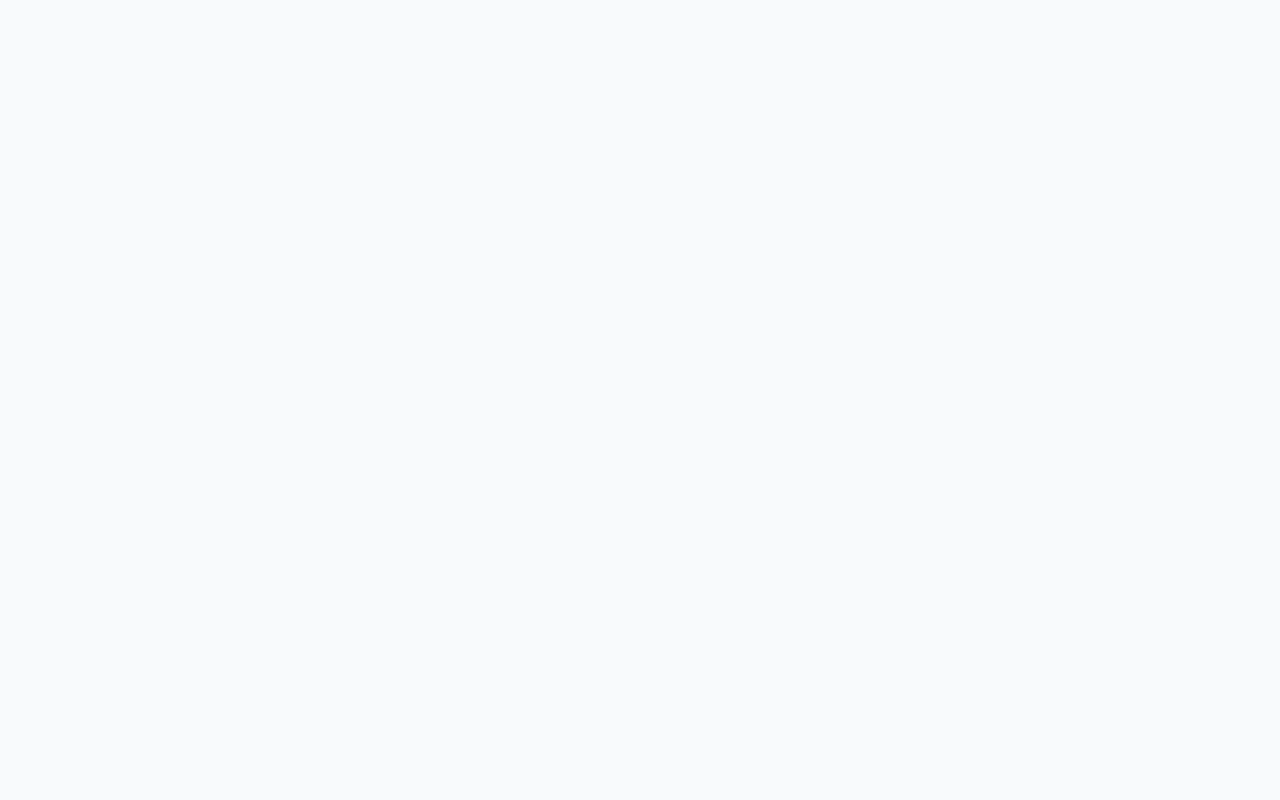
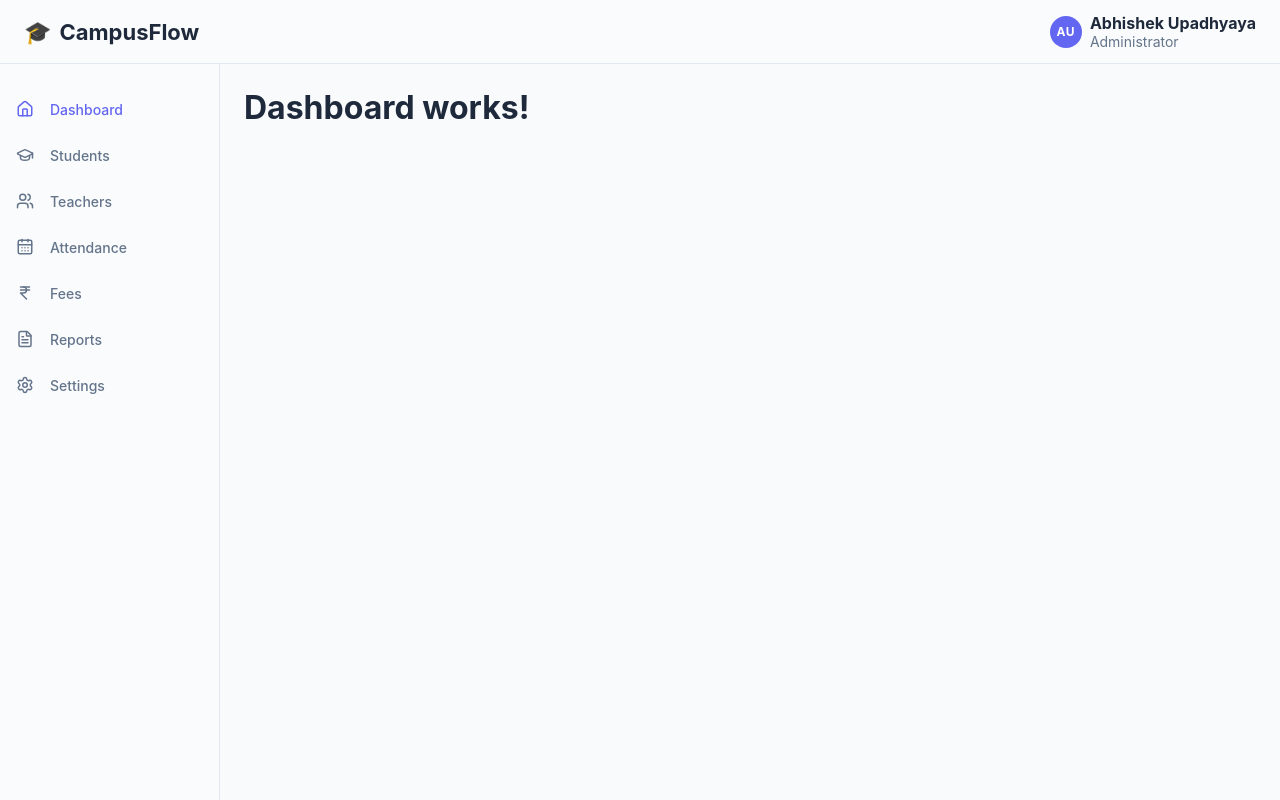
Before and after one commit to itsmeabhishekupadhyaya/campusflow, a React (Vite) app in the folder client/: page /dashboard in a window 1280 px wide. Before the commit this address had no page. Built offline with nearby package versions, Linux system fonts and the light colour scheme.

Commit message:
feat:ds-011-Enterprise-sidebar

```diff
--- /dev/null
+++ b/client/src/features/attendance/pages/attendancePage.tsx
@@ -0,0 +1,4 @@
+const AttendancePage = () => {
+  return <h1>Attendance works!</h1>;
+};
+export default AttendancePage;
--- /dev/null
+++ b/client/src/features/fees/pages/feePage.tsx
@@ -0,0 +1,4 @@
+const FeePage = () => {
+  return <h1>Fee works!</h1>;
+};
+export default FeePage;
--- /dev/null
+++ b/client/src/features/reports/pages/reportPage.tsx
@@ -0,0 +1,4 @@
+const ReportPage = () => {
+  return <h1>Report works!</h1>;
+};
+export default ReportPage;
--- /dev/null
+++ b/client/src/features/settings/pages/settingPage.tsx
@@ -0,0 +1,4 @@
+const SettingPage = () => {
+  return <h1>Setting works!</h1>;
+};
+export default SettingPage;
--- /dev/null
+++ b/client/src/features/teachers/pages/teachersPage.tsx
@@ -0,0 +1,4 @@
+const TeacherPage = () => {
+  return <h1>Teacher Page works!</h1>;
+};
+export default TeacherPage;
--- a/client/src/routes/AppRoutes.tsx
+++ b/client/src/routes/AppRoutes.tsx
@@ -7,15 +7,27 @@ import ProtectedRoute from './ProtectedRoute';
 import { AppLayout } from '../ui';
 
 import StudentListPage from '../features/students/pages/StudentListPage';
+import DashboardPage from '../features/dashboard/pages/DashboardPage';
+import TeacherPage from '../features/teachers/pages/teachersPage';
+import FeePage from '../features/fees/pages/feePage';
+import AttendancePage from '../features/attendance/pages/attendancePage';
+import SettingPage from '../features/settings/pages/settingPage';
+import ReportPage from '../features/reports/pages/reportPage';
 
 const AppRoutes = () => {
   return (
     <Routes>
-      <Route path={RoutePaths.ROOT} element={<Navigate to={RoutePaths.STUDENTS} replace />} />
+      <Route path={RoutePaths.ROOT} element={<Navigate to={RoutePaths.DASHBOARD} replace />} />
 
       <Route element={<ProtectedRoute />}>
         <Route element={<AppLayout />}>
           <Route path={RoutePaths.STUDENTS} element={<StudentListPage />} />
+          <Route path={RoutePaths.DASHBOARD} element={<DashboardPage />} />
+          <Route path={RoutePaths.TEACHERS} element={<TeacherPage />} />
+          <Route path={RoutePaths.FEES} element={<FeePage />} />
+          <Route path={RoutePaths.ATTENDANCE} element={<AttendancePage />} />
+          <Route path={RoutePaths.SETTINGS} element={<SettingPage />} />
+          <Route path={RoutePaths.REPORTS} element={<ReportPage />} />
         </Route>
       </Route>
     </Routes>
--- a/client/src/ui/components/layout/Sidebar/Sidebar.tsx
+++ b/client/src/ui/components/layout/Sidebar/Sidebar.tsx
@@ -1,13 +1,25 @@
-import { navigationItems } from '../../../../config';
+import { navigationItems, type NavigationItem } from '../../../../config';
+import { useLocation, useNavigate } from 'react-router-dom';
 
 import styles from './Sidebar.module.css';
 
 import { Navigation } from '../../Navigation';
 
 const Sidebar = () => {
+  const navigate = useNavigate();
+  const location = useLocation();
+  const activeItem = navigationItems.find((item) => item.path === location.pathname);
+  const handleNavigation = (item: NavigationItem) => {
+    navigate(item.path);
+  };
   return (
     <aside className={styles.sidebar}>
-      <Navigation items={navigationItems} direction="vertical" activeItemId="students" />
+      <Navigation
+        items={navigationItems}
+        direction="vertical"
+        activeItemId={activeItem?.id}
+        onItemClick={handleNavigation}
+      />
     </aside>
   );
 };
```
